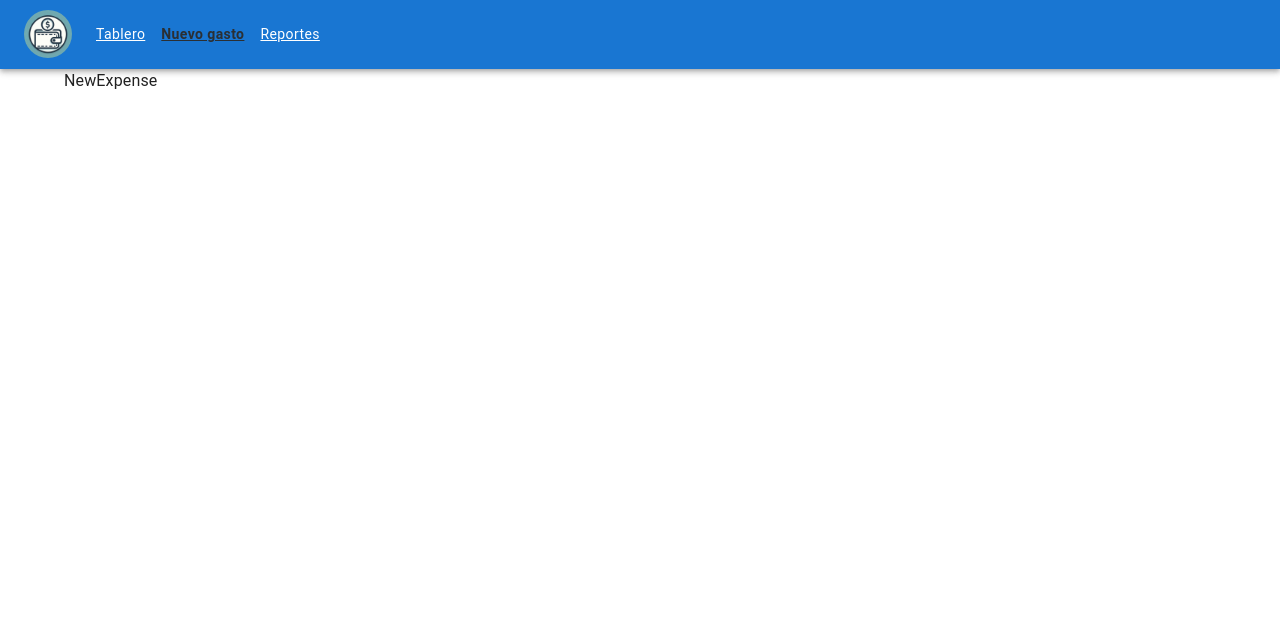
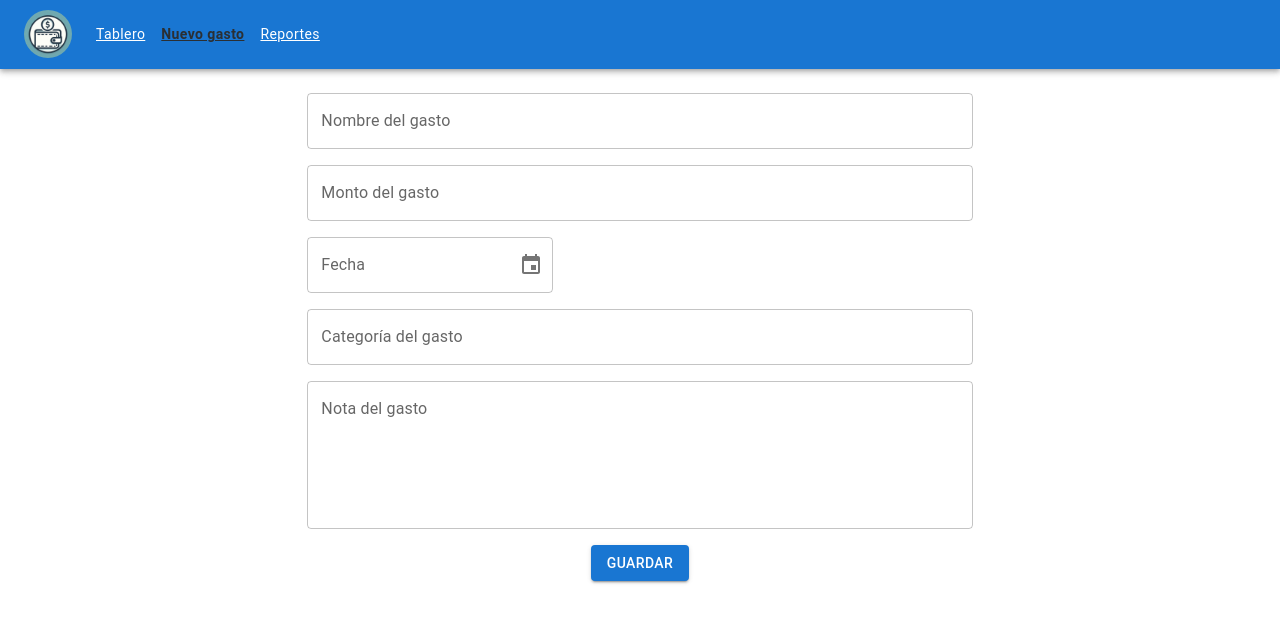
Before and after one commit to DOF1109/expense-management-frontend, a React (Vite) app: page /new in a window 1280 px wide. Shown: the top 622 px of the page. Built offline with nearby package versions, Linux system fonts and the light colour scheme; some icons are missing; the HTML template or start-up script is replaced by a standard one.

Commit message:
Aadd Formik, Yup, Dayjs, and MUI Date Pickers; enhance NewExpense component with form handling and validation

```diff
--- a/package.json
+++ b/package.json
@@ -14,10 +14,14 @@
     "@emotion/styled": "^11.14.0",
     "@mui/icons-material": "^7.0.1",
     "@mui/material": "^7.0.1",
+    "@mui/x-date-pickers": "^8.0.0-beta.3",
     "axios": "^1.8.4",
+    "dayjs": "^1.11.13",
+    "formik": "^2.4.6",
     "react": "^19.0.0",
     "react-dom": "^19.0.0",
-    "react-router-dom": "^7.5.0"
+    "react-router-dom": "^7.5.0",
+    "yup": "^1.6.1"
   },
   "devDependencies": {
     "@eslint/js": "^9.21.0",
--- a/src/App.tsx
+++ b/src/App.tsx
@@ -8,11 +8,14 @@ import NewExpense from "./pages/NewExpense";
 import ExpenseDetails from "./pages/ExpenseDetails";
 import ExpenseReports from "./pages/ExpenseReports";
 import theme from "./styles/themeConfig";
+import { LocalizationProvider } from "@mui/x-date-pickers";
+import { AdapterDayjs } from "@mui/x-date-pickers/AdapterDayjs";
 
 const App = () => {
   return (
     <ThemeProvider theme={theme}>
       <CssBaseline />
+      <LocalizationProvider dateAdapter={AdapterDayjs}>
         <BrowserRouter>
           <Appbar />
           <Container>
@@ -26,6 +29,7 @@ const App = () => {
             </Routes>
           </Container>
         </BrowserRouter>
+      </LocalizationProvider>
     </ThemeProvider>
   );
 };
--- a/src/pages/NewExpense.tsx
+++ b/src/pages/NewExpense.tsx
@@ -1,7 +1,92 @@
+import { Box, Button, Grid, TextField } from "@mui/material";
+import { DatePicker } from "@mui/x-date-pickers";
+import { useFormik } from "formik";
+import { Expense } from "../model/Expense";
+import * as Yup from "yup";
+
+const expenseValidationSchema = Yup.object({
+  name: Yup.string().required("El nombre es requerido"),
+});
+
 const NewExpense = () => {
+  const formik = useFormik({
+    initialValues: {
+      name: "",
+      amount: 0,
+      date: new Date(),
+      category: "",
+      note: "",
+    },
+    onSubmit: (values: Expense) => {
+      console.log(values);
+    },
+    validationSchema: expenseValidationSchema,
+  });
+
   return (
-    <div>NewExpense</div>
-  )
-}
+    <Box component="section">
+      <Grid
+        container
+        component="form"
+        onSubmit={formik.handleSubmit}
+        spacing={2}
+        sx={{ py: 3, justifyContent: "center" }}
+      >
+        <Grid size={{ xs: 12, sm: 9, md: 8, lg: 7 }}>
+          <TextField
+            name="name"
+            label="Nombre del gasto"
+            variant="outlined"
+            fullWidth
+            onChange={formik.handleChange}
+            error={formik.errors.name ? true : false}
+            helperText={formik.errors.name}
+          />
+        </Grid>
+        <Grid size={{ xs: 12, sm: 9, md: 8, lg: 7 }}>
+          <TextField
+            name="amount"
+            label="Monto del gasto"
+            variant="outlined"
+            fullWidth
+            onChange={formik.handleChange}
+            type="number"
+          />
+        </Grid>
+        <Grid size={{ xs: 12, sm: 9, md: 8, lg: 7 }}>
+          <DatePicker name="date" label="Fecha" />
+        </Grid>
+        <Grid size={{ xs: 12, sm: 9, md: 8, lg: 7 }}>
+          <TextField
+            name="category"
+            label="Categoría del gasto"
+            variant="outlined"
+            fullWidth
+            onChange={formik.handleChange}
+          />
+        </Grid>
+        <Grid size={{ xs: 12, sm: 9, md: 8, lg: 7 }}>
+          <TextField
+            name="note"
+            label="Nota del gasto"
+            variant="outlined"
+            fullWidth
+            onChange={formik.handleChange}
+            multiline
+            rows={5}
+          />
+        </Grid>
+        <Grid
+          size={{ xs: 12, sm: 9, md: 8, lg: 7 }}
+          sx={{ display: "flex", justifyContent: "center" }}
+        >
+          <Button type="submit" variant="contained">
+            Guardar
+          </Button>
+        </Grid>
+      </Grid>
+    </Box>
+  );
+};
 
-export default NewExpense
+export default NewExpense;
```
Also changed, not shown: src/styles/themeConfig.ts (+15 -0 lines), 2 other files (tests, documents, lock files or other folders). Lines whose indentation alone changed are shown as unchanged.
